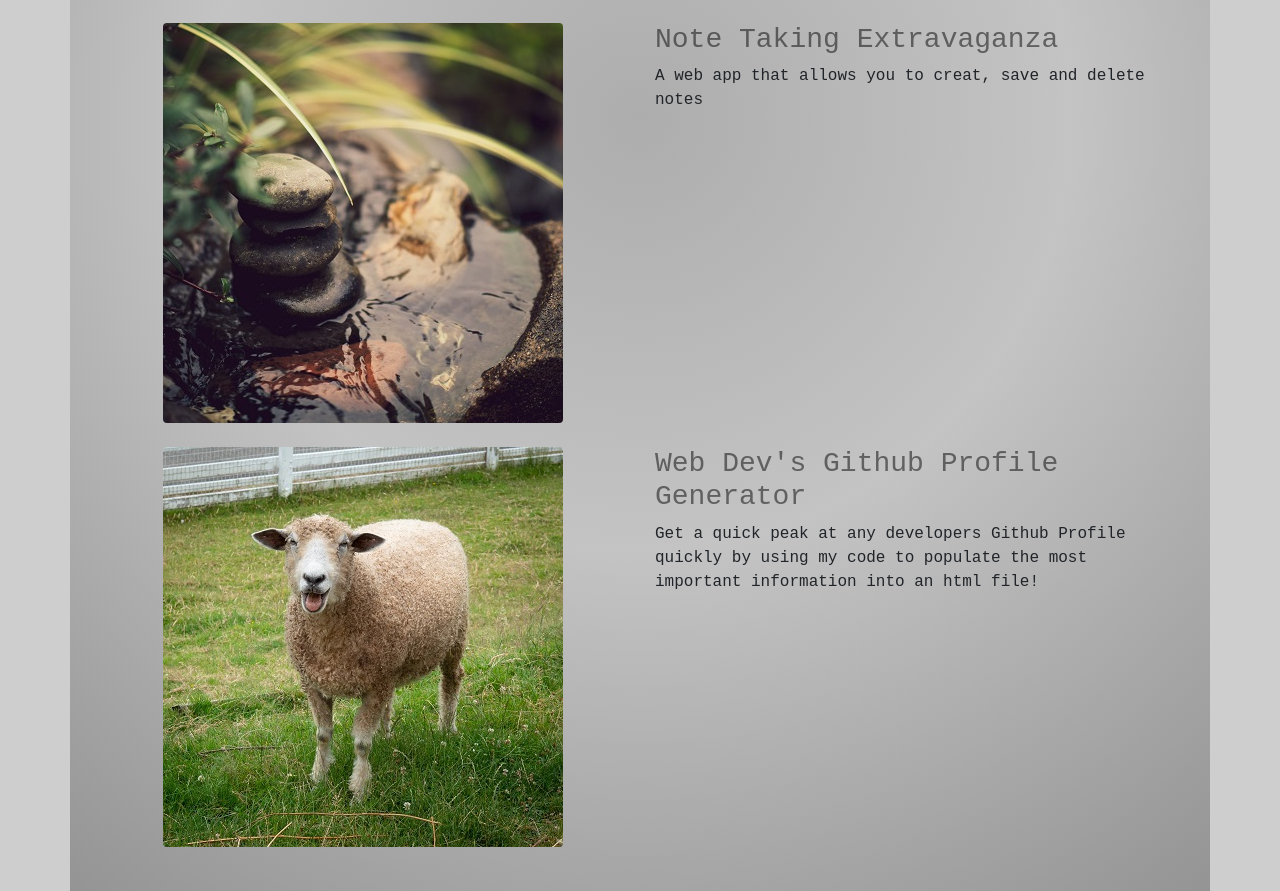
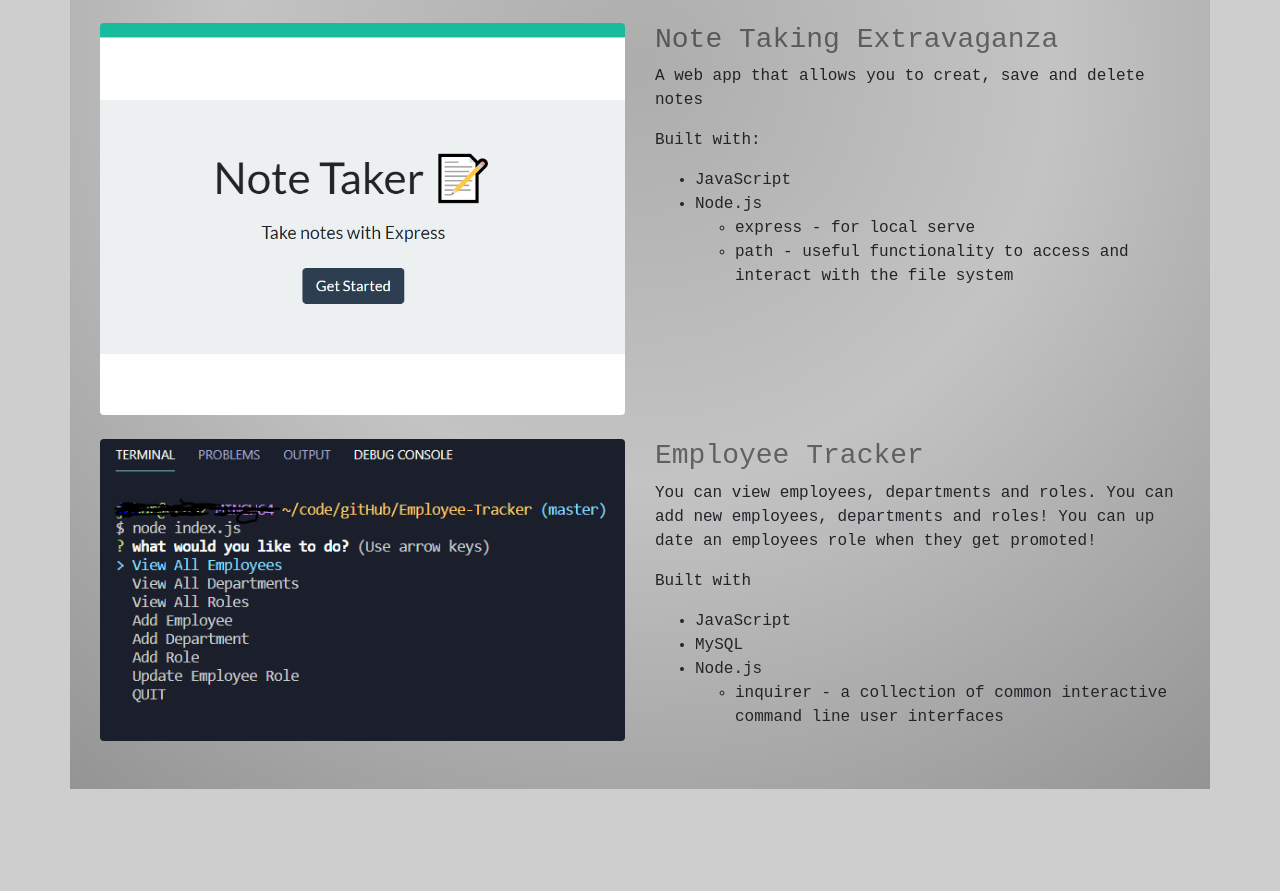
Before and after one commit to CraazyCraaz/CraazyCraaz-Portfolio, a plain HTML site: page assets/portfolio.html in a window 1280 px wide. Shown: the part 745-1636 px from the top of the page. After the commit the page ends 1534 px from the top, so only its background shows below. Drawn offline with nearby package versions, Linux system fonts and the light colour scheme.

Commit message:
update portfolio

```diff
--- a/assets/portfolio.html
+++ b/assets/portfolio.html
@@ -64,7 +64,8 @@
                     <h3><a href="https://github.com/CraazyCraaz/burgerList" class="text-black-50">Burger List</a></h3>
                     <p>With this app you can save information, move information, and delete information from a database.
                         </br>
-                    You can add a burger to either an 'eaten' or 'not eaten' list. You can switch added burgers between both lists. You can also delete a burger from either list.
+                        You can add a burger to either an 'eaten' or 'not eaten' list. You can switch added burgers
+                        between both lists. You can also delete a burger from either list.
                     </p>
                     <p>Built with:
                     <ul>
@@ -88,12 +89,23 @@
 
             <div class="row mx-auto">
                 <div class="col-md-6">
-                    <img class="img-fluid rounded mx-auto d-block" src="./img/400by400Rocks.jpg" alt="Jenny">
+                    <img class="img-fluid rounded mx-auto d-block" src="./img/noteTaker.PNG" alt="Jenny">
                 </div>
                 <div class="col-md-6">
-                    <h3><a href="https://craazycraaz.github.io/Note-Taking-Extravaganza/" class="text-black-50">Note
+                    <h3><a href="https://github.com/CraazyCraaz/Note-Taking-Extravaganza" class="text-black-50">Note
                             Taking Extravaganza</a></h3>
                     <p>A web app that allows you to creat, save and delete notes</p>
+                    <p>Built with:
+                    <ul>
+                        <li>JavaScript</li>
+                        <li>Node.js
+                            <ul>
+                                <li>express - for local serve</li>
+                                <li>path - useful functionality to access and interact with the file system</li>
+                            </ul>
+                        </li>
+                    </ul>
+                    </p>
                 </div>
             </div>
 
@@ -101,13 +113,25 @@
 
             <div class="row mx-auto">
                 <div class="col-md-6">
-                    <img class="img-fluid rounded mx-auto d-block" src="./img/400by400Sheep.jpg" alt="Jenny">
+                    <img class="img-fluid rounded mx-auto d-block" src="./img/et.PNG" alt="Jenny">
                 </div>
                 <div class="col-md-6">
-                    <h3><a href="https://craazycraaz.github.io/Developer-Profile-Generator/" class="text-black-50">Web
-                            Dev's Github Profile Generator</a></h3>
-                    <p>Get a quick peak at any developers Github Profile quickly by using my code to populate the most
-                        important information into an html file!</p>
+                    <h3><a href="https://github.com/CraazyCraaz/Employee-Tracker" class="text-black-50">Employee
+                            Tracker</a></h3>
+                    <p>You can view employees, departments and roles. You can add new employees, departments and roles!
+                        You can up date an employees role when they get promoted!
+                    </p>
+                    <p>Built with
+                    <ul>
+                        <li>JavaScript</li>
+                        <li>MySQL</li>
+                        <li>Node.js
+                            <ul>
+                                <li>inquirer - a collection of common interactive command line user interfaces</li>
+                            </ul>
+                        </li>
+                    </ul>
+                    </p>
                 </div>
             </div>
             <div><br></div>
```
Also changed, not shown: assets/img/400by400GC3.jpg (deleted), assets/img/400by400Rocks.jpg (deleted), assets/img/400by400Sheep.jpg (deleted), assets/img/et.PNG (added), assets/img/noteTaker.PNG (added). Lines whose indentation alone changed are shown as unchanged.
